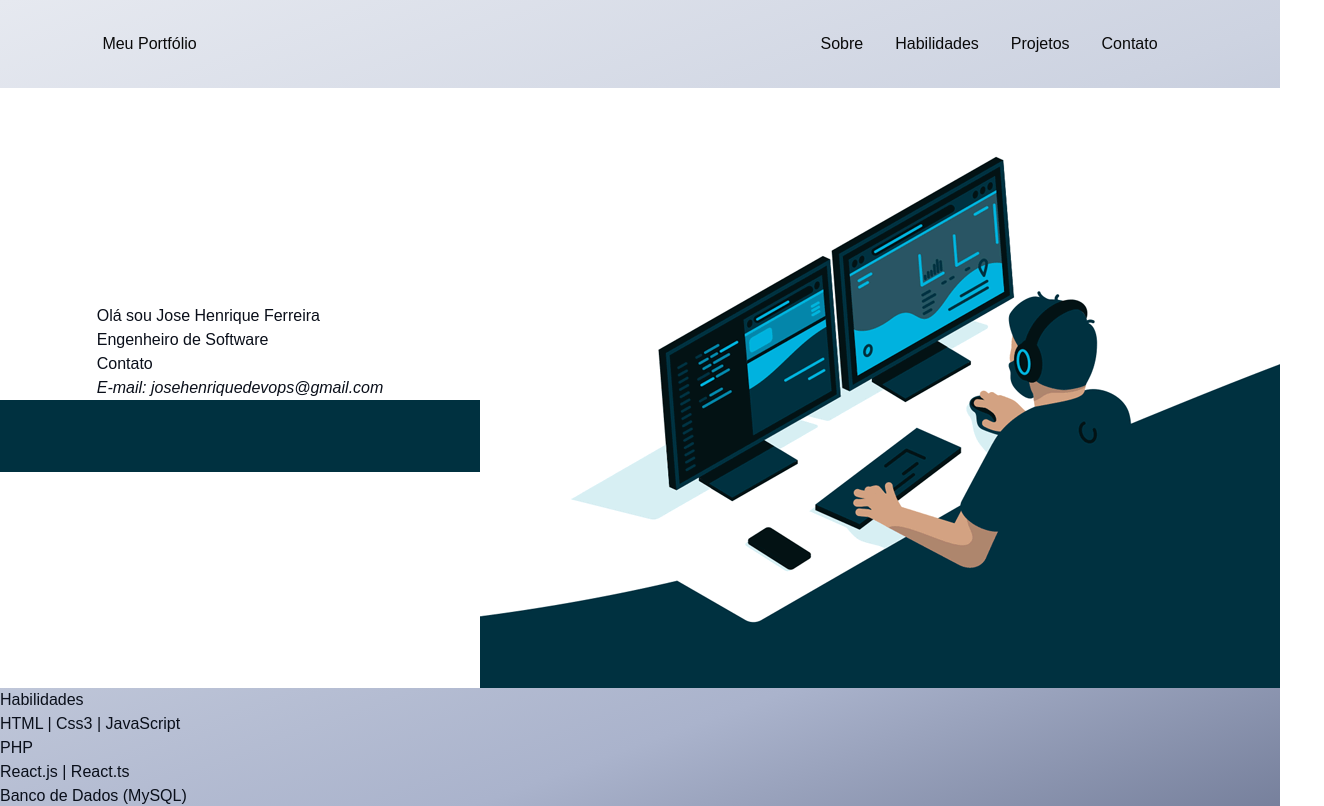
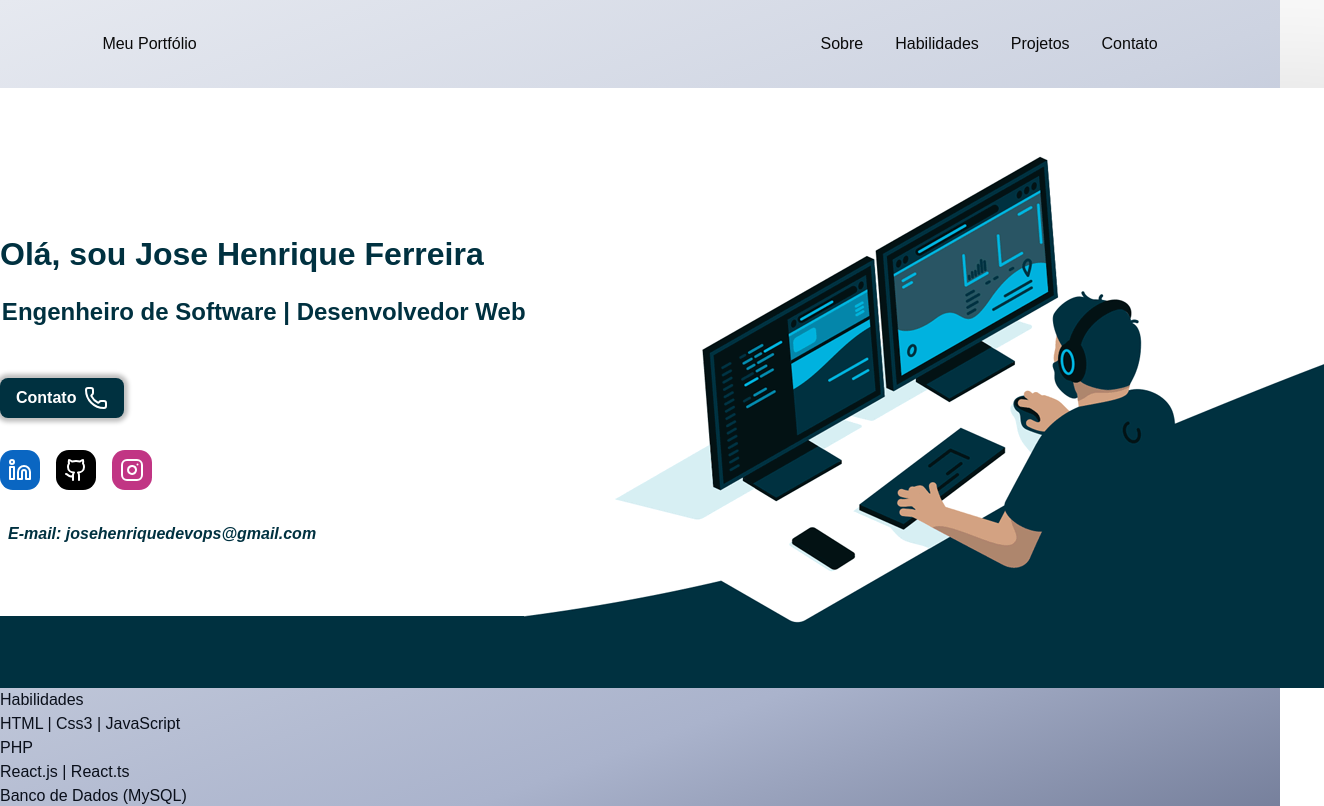
Before and after one commit to JHenryque/meu-portfolio-nextjs, a Next.js app: page / in a window 1280 px wide. Shown: the top 806 px of the page, 1324 px wide, since content can reach past the window. Built offline with nearby package versions, Linux system fonts and the light colour scheme.

Commit message:
estilizando o baner

```diff
--- a/src/components/Banner/index.tsx
+++ b/src/components/Banner/index.tsx
@@ -1,6 +1,8 @@
+import { Github, Instagram, Linkedin, Mail, Phone } from "lucide-react";
 import Image from "next/image";
 import imageBanner from "../../../public/img/banner.gif";
 import "./stylles.css";
+import MoveX from "../MoveX";
 
 export default function Banner() {
   return (
@@ -9,21 +11,25 @@ export default function Banner() {
         <div className="container-flex">
           <div className="titleContacto">
             <h2 data-aos="fade-right" data-aos-duration="1000">
-              Olá sou Jose Henrique Ferreira
+              Olá, sou Jose Henrique Ferreira
             </h2>
 
-            <p>Engenheiro de Software</p>
+            <p className="move-right">
+              Engenheiro de Software | Desenvolvedor Web
+            </p>
+            {/* <p>
+              <MoveX />
+            </p> */}
             <button
               className="btn-contato"
               data-aos="fade-right"
               data-aos-duration="1000"
             >
-              <a href="#contato">
-                Contato <i className="fa-solid fa-phone"></i>
-              </a>
+              <a href="#contato">Contato</a>
+              <Phone className="cel-hove" />
             </button>
             <address>
-              <ul>
+              <ul className="redes-sociais">
                 <li
                   className="linkedin"
                   data-aos="fade-zoom-in"
@@ -36,7 +42,7 @@ export default function Banner() {
                     target="_blank"
                     rel="noopener noreferrer"
                   >
-                    <i id="linkedin" className="fa-brands fa-linkedin"></i>
+                    <Linkedin />
                   </a>
                 </li>
                 <li
@@ -51,7 +57,7 @@ export default function Banner() {
                     target="_blank"
                     rel="noopener noreferrer"
                   >
-                    <i id="github" className="fa-brands fa-square-github"></i>
+                    <Github />
                   </a>
                 </li>
                 <li
@@ -66,14 +72,13 @@ export default function Banner() {
                     target="_blank"
                     rel="noopener noreferrer"
                   >
-                    <i
-                      id="instagram"
-                      className="fa-brands fa-square-instagram"
-                    ></i>
+                    <Instagram />
                   </a>
                 </li>
               </ul>
+
               <span
+                className="meu_email"
                 data-aos="fade-zoom-in"
                 data-aos-easing="ease-in-back"
                 data-aos-delay="900"
@@ -94,7 +99,11 @@ export default function Banner() {
           </div>
           <div className="divisao"></div>
         </div>
-        <Image src={imageBanner} alt="Minha Foto Banner" />
+        <Image
+          className="image_gif"
+          src={imageBanner}
+          alt="Minha Foto Banner"
+        />
       </section>
     </>
   );
--- a/src/components/Banner/stylles.css
+++ b/src/components/Banner/stylles.css
@@ -9,10 +9,123 @@
   justify-content: center;
   align-items: center;
   width: 100%;
+  position: relative;
+}
+
+.titleContacto h2 {
+  font-size: clamp(1.5rem, 2.5vw, 2.5rem);
+  font-weight: 700;
+  color: #003140;
+  margin-bottom: 1rem;
+}
+
+.titleContacto p {
+  font-size: clamp(1rem, 2.5vw, 1.5rem);
+  font-weight: 600;
+  color: #003140;
+  margin-bottom: 1rem;
+}
+
+.move-right {
+  display: inline-block;
+  font-size: 20px;
+  font-weight: 600;
+  white-space: nowrap;
+
+  /* Animação */
+  animation: slideRight 8s linear infinite;
+}
+
+/* Pausa quando passa o mouse */
+.move-right:hover {
+  animation-play-state: paused;
+}
+
+.linkedin {
+  background-color: #0a66c2;
+  padding: 0.5rem;
+  border-radius: 0.8rem;
+  color: #ffffff;
+  font-weight: 600;
+}
+
+.github {
+  background-color: #000000;
+  padding: 0.5rem;
+  border-radius: 0.8rem;
+  color: #ffffff;
+  font-weight: 600;
+}
+
+.instagram {
+  background-color: #c13584;
+  padding: 0.5rem;
+  border-radius: 0.8rem;
+  color: #ffffff;
+  font-weight: 600;
+}
+
+.meu_email {
+  padding: 0.5rem;
+  color: #003140;
+  font-weight: 600;
+}
+
+.redes-sociais {
+  display: flex;
+  gap: 1rem;
+  margin-top: 2rem;
+  margin-bottom: 2rem;
+}
+
+.btn-contato {
+  display: flex;
+  align-items: center;
+  justify-content: center;
+  gap: 0.5rem;
+  padding: 0.5rem 1rem;
+  border-radius: 0.5rem;
+  background-color: #003140;
+  border: none;
+  color: #ffffff;
+  font-weight: 600;
+  cursor: pointer;
+  margin-top: 2rem;
+  box-shadow: 0px 0px 4px 4px rgba(0, 0, 0, 0.25);
 }
 
 .divisao {
   background-color: #003140;
   width: 100%;
   height: 4.5rem;
+  position: absolute;
+  bottom: 0;
 }
+/* Keyframes da animação */
+@keyframes slideRight {
+  0% {
+    transform: translateX(-20%);
+  }
+  30% {
+    transform: translateX(30%);
+  }
+  100% {
+    transform: translateX(-20%);
+  }
+}
+
+@media (max-width: 1024px) {
+  .image_gif {
+    width: 50%;
+    height: 37.5rem;
+  }
+}
+
+@media (max-width: 600px) {
+  .container-flex {
+    min-height: 30rem;
+  }
+  .image_gif {
+    display: none;
+  }
+}
--- /dev/null
+++ b/src/components/MoveX/index.tsx
@@ -0,0 +1,41 @@
+"use client";
+import { useEffect, useRef } from "react";
+
+export default function MoveX() {
+  const textRef = useRef(null);
+  let pos = 0;
+  let direction = 1; // 1 → vai para 60, -1 → volta
+
+  useEffect(() => {
+    const el = textRef.current;
+
+    function animate() {
+      pos += direction * 1; // velocidade
+
+      // aplica o movimento
+      //el.style.transform = `translateX(${pos}px)`;
+
+      // inverte ao chegar nos limites
+      if (pos >= 300) direction = -1;
+      if (pos <= 0) direction = 1;
+
+      requestAnimationFrame(animate);
+    }
+
+    animate();
+  }, []);
+
+  return (
+    <p
+      ref={textRef}
+      style={{
+        fontSize: "20px",
+        fontWeight: "600",
+        display: "inline-block",
+        position: "relative",
+      }}
+    >
+      Engenheiro de Software | Desenvolvedor Web
+    </p>
+  );
+}
```
Also changed, not shown: package.json (+8 -6 lines), 1 other file (tests, documents, lock files or other folders).
